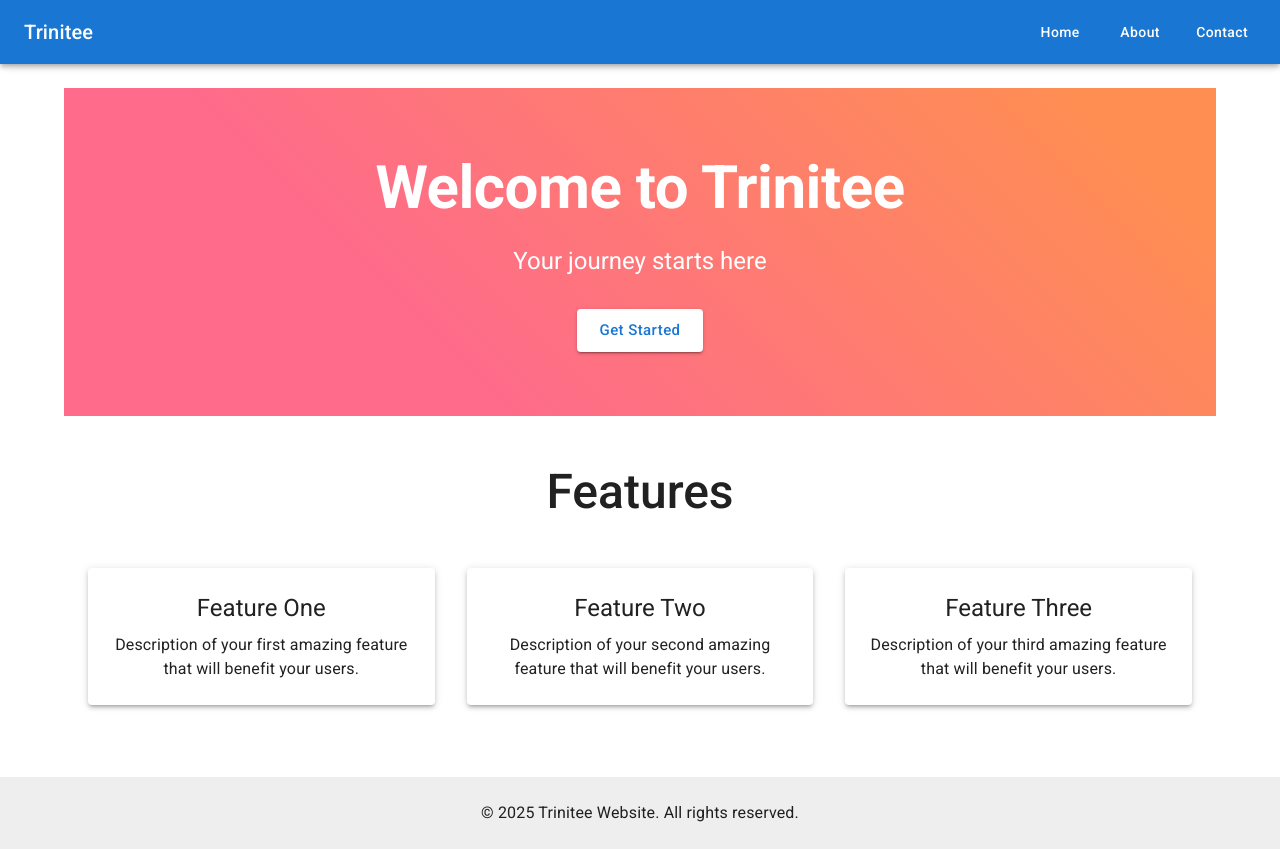
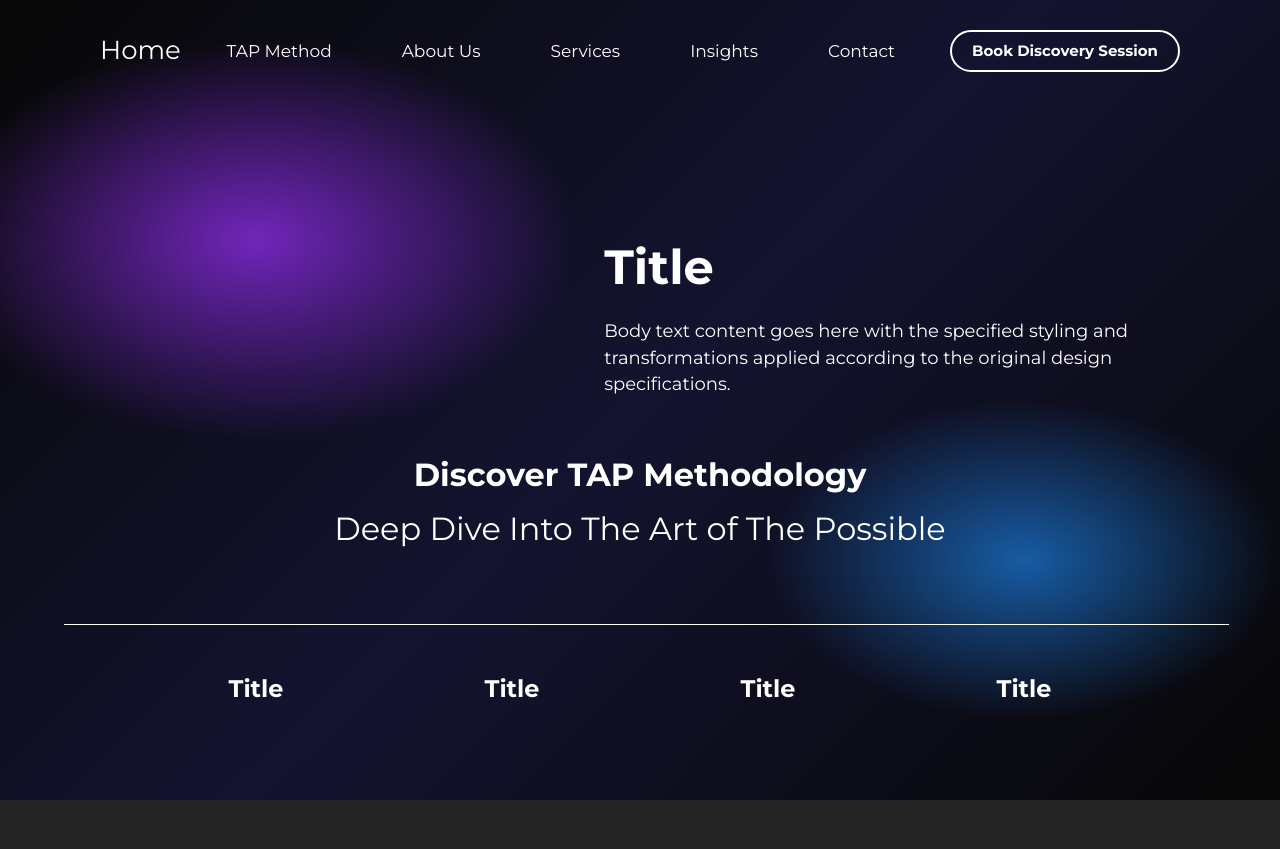
Before and after one commit to KabeloM06/Trinitee-website, a React (Vite) app: page / in a window 1280 px wide. After the commit the page ends 800 px from the top, so only its background shows below. Built offline with nearby package versions, Linux system fonts and the light colour scheme.

Commit message:
feat(landingPage): Implemented landing page as per the design screens

```diff
--- a/index.html
+++ b/index.html
@@ -5,6 +5,11 @@
     <link rel="icon" type="image/svg+xml" href="/vite.svg" />
     <meta name="viewport" content="width=device-width, initial-scale=1.0" />
     <title>Trinitee Website</title>
+    <!-- Montserrat font for design -->
+    <link
+      rel="stylesheet"
+      href="https://fonts.googleapis.com/css2?family=Montserrat:wght@300;400;500;600;700&display=swap"
+    />
     <!-- Roboto font for MUI -->
     <link
       rel="stylesheet"
--- a/src/App.tsx
+++ b/src/App.tsx
@@ -1,20 +1,16 @@
 import React from 'react'
 import { Routes, Route } from 'react-router-dom'
-import { Container, Box } from '@mui/material'
+import { Box } from '@mui/material'
 import Header from './components/Header'
-import Footer from './components/Footer'
 import Home from './pages/Home'
 
 const App: React.FC = () => {
   return (
-    <Box sx={{ display: 'flex', flexDirection: 'column', minHeight: '100vh' }}>
+    <Box sx={{ position: 'relative', minHeight: '100vh', overflow: 'hidden' }}>
       <Header />
-      <Container component="main" sx={{ flex: 1, py: 3 }}>
-        <Routes>
-          <Route path="/" element={<Home />} />
-        </Routes>
-      </Container>
-      <Footer />
+      <Routes>
+        <Route path="/" element={<Home />} />
+      </Routes>
     </Box>
   )
 }
--- a/src/components/Header.tsx
+++ b/src/components/Header.tsx
@@ -1,27 +1,135 @@
 import React from 'react'
-import { AppBar, Toolbar, Typography, Button, Box } from '@mui/material'
-import { Link as RouterLink } from 'react-router-dom'
+import { AppBar, Toolbar, Typography, Button, Box, styled } from '@mui/material'
+
+const StyledAppBar = styled(AppBar)(() => ({
+  background: 'transparent',
+  boxShadow: 'none',
+  position: 'absolute',
+  top: 0,
+  left: 0,
+  right: 0,
+  zIndex: 1000,
+}))
+
+const StyledToolbar = styled(Toolbar)(({ theme }) => ({
+  justifyContent: 'space-between',
+  padding: '40px 175px',
+  minHeight: 'auto',
+  [theme.breakpoints.down('xl')]: {
+    padding: '30px 100px',
+  },
+  [theme.breakpoints.down('lg')]: {
+    padding: '20px 50px',
+    flexWrap: 'wrap',
+    gap: '20px',
+  },
+  [theme.breakpoints.down('md')]: {
+    padding: '15px 20px',
+    flexDirection: 'column',
+    gap: '15px',
+  },
+}))
+
+const NavButton = styled(Button)(({ theme }) => ({
+  fontSize: '18px',
+  fontFamily: 'Montserrat',
+  color: 'white',
+  textTransform: 'none',
+  fontWeight: 'normal',
+  lineHeight: 1.2,
+  minWidth: 'auto',
+  padding: '0 20px',
+  '&:hover': {
+    backgroundColor: 'transparent',
+    opacity: 0.8,
+  },
+  [theme.breakpoints.down('xl')]: {
+    fontSize: '17px',
+    padding: '0 15px',
+  },
+  [theme.breakpoints.down('lg')]: {
+    fontSize: '16px',
+    padding: '0 10px',
+  },
+  [theme.breakpoints.down('md')]: {
+    fontSize: '15px',
+    padding: '5px 10px',
+  },
+  [theme.breakpoints.down('sm')]: {
+    fontSize: '14px',
+  },
+}))
+
+const BookSessionButton = styled(Button)(({ theme }) => ({
+  fontSize: '16px',
+  fontFamily: 'Montserrat',
+  color: 'white',
+  fontWeight: 'bold',
+  textTransform: 'none',
+  lineHeight: 1.2,
+  border: '2px solid white',
+  borderRadius: '50px',
+  padding: '12px 24px',
+  minWidth: 'auto',
+  '&:hover': {
+    backgroundColor: 'rgba(255, 255, 255, 0.1)',
+  },
+  [theme.breakpoints.down('xl')]: {
+    fontSize: '15px',
+    padding: '10px 20px',
+  },
+  [theme.breakpoints.down('lg')]: {
+    fontSize: '14px',
+    padding: '8px 16px',
+  },
+  [theme.breakpoints.down('md')]: {
+    fontSize: '13px',
+    padding: '6px 12px',
+  },
+  [theme.breakpoints.down('sm')]: {
+    fontSize: '12px',
+    padding: '5px 10px',
+  },
+}))
 
 const Header: React.FC = () => {
   return (
-    <AppBar position="sticky">
-      <Toolbar>
-        <Typography variant="h6" component="div" sx={{ flexGrow: 1 }}>
-          Trinitee
+    <StyledAppBar>
+      <StyledToolbar>
+        <Typography
+          variant="h2"
+          component="div"
+          sx={{
+            fontSize: { xs: '20px', sm: '22px', md: '24px', lg: '26px', xl: '28px' },
+            fontFamily: 'Montserrat',
+            color: 'white',
+            fontWeight: 'normal'
+          }}
+        >
+          Home
         </Typography>
-        <Box sx={{ display: 'flex', gap: 2 }}>
-          <Button color="inherit" component={RouterLink} to="/">
-            Home
-          </Button>
-          <Button color="inherit" component={RouterLink} to="/about">
-            About
-          </Button>
-          <Button color="inherit" component={RouterLink} to="/contact">
+        <Box sx={{ display: 'flex', alignItems: 'center', gap: '40px' }}>
+          <NavButton href="/tap-method">
+            TAP Method
+          </NavButton>
+          <NavButton href="/about-us">
+            About Us
+          </NavButton>
+          <NavButton href="/services">
+            Services
+          </NavButton>
+          <NavButton href="/insights">
+            Insights
+          </NavButton>
+          <NavButton href="/contact">
             Contact
-          </Button>
+          </NavButton>
+          <BookSessionButton href="/book-session">
+            Book Discovery Session
+          </BookSessionButton>
         </Box>
-      </Toolbar>
-    </AppBar>
+      </StyledToolbar>
+    </StyledAppBar>
   )
 }
 
--- a/src/pages/Home.tsx
+++ b/src/pages/Home.tsx
@@ -1,76 +1,209 @@
 import React from 'react'
-import { Typography, Box, Button, Container, Grid, Paper } from '@mui/material'
+import { Typography, Box } from '@mui/material'
 import { styled } from '@mui/material/styles'
 
-const HeroSection = styled(Box)(({ theme }) => ({
-  background: 'linear-gradient(45deg, #FE6B8B 30%, #FF8E53 90%)',
+const LandingScreen = styled(Box)(() => ({
+  position: 'relative',
+  width: '100vw',
+  height: '100vh',
+  overflow: 'hidden',
+  background: `
+    radial-gradient(ellipse 50% 50% at 20% 30%, rgba(138, 43, 226, 0.8) 0%, transparent 50%),
+    radial-gradient(ellipse 40% 40% at 80% 70%, rgba(30, 144, 255, 0.6) 0%, transparent 50%),
+    linear-gradient(135deg, rgba(7, 7, 7, 0.9) 0%, rgba(20, 20, 50, 0.95) 50%, rgba(7, 7, 7, 1) 100%)
+  `,
+  backgroundColor: '#070707',
+}))
+
+const HeroContent = styled(Box)(({ theme }) => ({
+  position: 'absolute',
+  left: '56%',
+  top: '30%',
+  transform: 'translateX(-20%)',
+  zIndex: 10,
+  [theme.breakpoints.down('lg')]: {
+    left: '50%',
+    transform: 'translateX(-50%)',
+    textAlign: 'center',
+  },
+  [theme.breakpoints.down('md')]: {
+    left: '50%',
+    top: '25%',
+    transform: 'translateX(-50%)',
+  },
+  [theme.breakpoints.down('sm')]: {
+    left: '50%',
+    top: '20%',
+    transform: 'translateX(-50%)',
+  },
+}))
+
+const MainTitle = styled(Typography)(({ theme }) => ({
+  fontSize: '48px',
+  fontFamily: 'Montserrat',
   color: 'white',
-  padding: theme.spacing(8, 0),
+  fontWeight: 'bold',
+  lineHeight: 1.133,
+  textAlign: 'left',
+  marginBottom: '24px',
+  [theme.breakpoints.down('lg')]: {
+    fontSize: '40px',
+  },
+  [theme.breakpoints.down('md')]: {
+    fontSize: '32px',
+    marginBottom: '20px',
+  },
+  [theme.breakpoints.down('sm')]: {
+    fontSize: '28px',
+    marginBottom: '16px',
+  },
+}))
+
+const BodyText = styled(Typography)(({ theme }) => ({
+  fontSize: '18px',
+  fontFamily: 'Montserrat',
+  color: 'white',
+  fontWeight: 400,
+  lineHeight: 1.455,
+  textAlign: 'left',
+  maxWidth: '600px',
+  marginTop: '16px',
+  [theme.breakpoints.down('lg')]: {
+    textAlign: 'center',
+    fontSize: '16px',
+  },
+  [theme.breakpoints.down('md')]: {
+    maxWidth: '400px',
+    textAlign: 'center',
+    fontSize: '16px',
+  },
+  [theme.breakpoints.down('sm')]: {
+    maxWidth: '300px',
+    fontSize: '14px',
+  },
+}))
+
+const MethodologySection = styled(Box)(() => ({
+  position: 'absolute',
+  left: '50%',
+  top: '57%',
+  transform: 'translateX(-50%)',
   textAlign: 'center',
+  zIndex: 10,
+}))
+
+const DiscoverTitle = styled(Typography)(({ theme }) => ({
+  fontSize: '32px',
+  fontFamily: 'Montserrat',
+  color: 'white',
+  fontWeight: 'bold',
+  lineHeight: 1.2,
+  textAlign: 'center',
+  marginBottom: '16px',
+  [theme.breakpoints.down('lg')]: {
+    fontSize: '28px',
+  },
+  [theme.breakpoints.down('md')]: {
+    fontSize: '24px',
+    marginBottom: '12px',
+  },
+  [theme.breakpoints.down('sm')]: {
+    fontSize: '20px',
+    marginBottom: '10px',
+  },
+}))
+
+const DeepDiveTitle = styled(Typography)(({ theme }) => ({
+  fontSize: '32px',
+  fontFamily: 'Montserrat',
+  color: 'white',
+  fontWeight: 400,
+  lineHeight: 1.2,
+  textAlign: 'center',
+  [theme.breakpoints.down('lg')]: {
+    fontSize: '28px',
+  },
+  [theme.breakpoints.down('md')]: {
+    fontSize: '24px',
+  },
+  [theme.breakpoints.down('sm')]: {
+    fontSize: '20px',
+  },
+}))
+
+const FooterSection = styled(Box)(() => ({
+  position: 'absolute',
+  bottom: '12%',
+  left: 0,
+  right: 0,
+  zIndex: 10,
+}))
+
+const TitleCopy = styled(Typography)(({ theme }) => ({
+  fontSize: '24px',
+  fontFamily: 'Montserrat',
+  color: 'white',
+  lineHeight: 1.2,
+  textAlign: 'center',
+  display: 'inline-block',
+  [theme.breakpoints.down('lg')]: {
+    fontSize: '20px',
+  },
+  [theme.breakpoints.down('md')]: {
+    fontSize: '18px',
+  },
+  [theme.breakpoints.down('sm')]: {
+    fontSize: '16px',
+  },
+}))
+
+const WhiteLine = styled(Box)(() => ({
+  position: 'absolute',
+  left: '5%',
+  top: '78%',
+  width: '91%',
+  height: '1px',
+  backgroundColor: 'white',
+  zIndex: 15,
 }))
 
 const Home: React.FC = () => {
   return (
-    <>
-      <HeroSection>
-        <Container maxWidth="lg">
-          <Typography variant="h2" component="h1" gutterBottom>
-            Welcome to Trinitee
-          </Typography>
-          <Typography variant="h5" component="h2" gutterBottom>
-            Your journey starts here
-          </Typography>
-          <Button
-            variant="contained"
-            size="large"
-            sx={{ mt: 3, backgroundColor: 'white', color: 'primary.main' }}
-          >
-            Get Started
-          </Button>
-        </Container>
-      </HeroSection>
+    <LandingScreen>
+      <HeroContent>
+        <MainTitle>
+          Title
+        </MainTitle>
+        <BodyText>
+          Body text content goes here with the specified styling and transformations applied according to the original design specifications.
+        </BodyText>
+      </HeroContent>
 
-      <Container maxWidth="lg" sx={{ py: 6 }}>
-        <Typography variant="h3" component="h2" align="center" gutterBottom>
-          Features
-        </Typography>
+      <MethodologySection>
+        <DiscoverTitle>
+          Discover TAP Methodology
+        </DiscoverTitle>
+        <DeepDiveTitle>
+          Deep Dive Into The Art of The Possible
+        </DeepDiveTitle>
+      </MethodologySection>
 
-        <Grid container spacing={4} sx={{ mt: 2 }}>
-          <Grid item xs={12} md={4}>
-            <Paper elevation={3} sx={{ p: 3, textAlign: 'center', height: '100%' }}>
-              <Typography variant="h5" component="h3" gutterBottom>
-                Feature One
-              </Typography>
-              <Typography variant="body1">
-                Description of your first amazing feature that will benefit your users.
-              </Typography>
-            </Paper>
-          </Grid>
+      <WhiteLine />
 
-          <Grid item xs={12} md={4}>
-            <Paper elevation={3} sx={{ p: 3, textAlign: 'center', height: '100%' }}>
-              <Typography variant="h5" component="h3" gutterBottom>
-                Feature Two
-              </Typography>
-              <Typography variant="body1">
-                Description of your second amazing feature that will benefit your users.
-              </Typography>
-            </Paper>
-          </Grid>
-
-          <Grid item xs={12} md={4}>
-            <Paper elevation={3} sx={{ p: 3, textAlign: 'center', height: '100%' }}>
-              <Typography variant="h5" component="h3" gutterBottom>
-                Feature Three
-              </Typography>
-              <Typography variant="body1">
-                Description of your third amazing feature that will benefit your users.
-              </Typography>
-            </Paper>
-          </Grid>
-        </Grid>
-      </Container>
-    </>
+      <FooterSection>
+        <Box sx={{
+          display: 'flex',
+          justifyContent: 'space-around',
+          alignItems: 'center',
+          padding: '0 10%'
+        }}>
+          <TitleCopy>Title</TitleCopy>
+          <TitleCopy>Title</TitleCopy>
+          <TitleCopy>Title</TitleCopy>
+          <TitleCopy>Title</TitleCopy>
+        </Box>
+      </FooterSection>
+    </LandingScreen>
   )
 }
 
--- a/src/theme.ts
+++ b/src/theme.ts
@@ -2,24 +2,48 @@ import { createTheme } from '@mui/material/styles'
 
 const theme = createTheme({
   palette: {
-    mode: 'light',
+    mode: 'dark',
     primary: {
-      main: '#1976d2',
+      main: '#ffffff',
     },
     secondary: {
-      main: '#dc004e',
+      main: '#ffffff',
+    },
+    background: {
+      default: '#070707',
+      paper: 'rgba(255, 255, 255, 0.1)',
+    },
+    text: {
+      primary: '#ffffff',
+      secondary: '#ffffff',
     },
   },
   typography: {
-    fontFamily: '"Roboto", "Helvetica", "Arial", sans-serif',
+    fontFamily: '"Montserrat", "Roboto", "Helvetica", "Arial", sans-serif',
     h1: {
       fontWeight: 700,
+      fontSize: '3rem', // ~48px
+      lineHeight: 1.133,
     },
     h2: {
       fontWeight: 600,
+      fontSize: '2rem', // ~32px
+      lineHeight: 1.2,
     },
     h3: {
       fontWeight: 500,
+      fontSize: '1.75rem', // ~28px
+      lineHeight: 1.2,
+    },
+    h4: {
+      fontWeight: 700,
+      fontSize: '1.5rem', // ~24px
+      lineHeight: 1.2,
+    },
+    body1: {
+      fontWeight: 700,
+      fontSize: '1rem', // ~16px
+      lineHeight: 1.455,
     },
   },
   components: {
```
Also changed, not shown: 1 other file (tests, documents, lock files or other folders).
